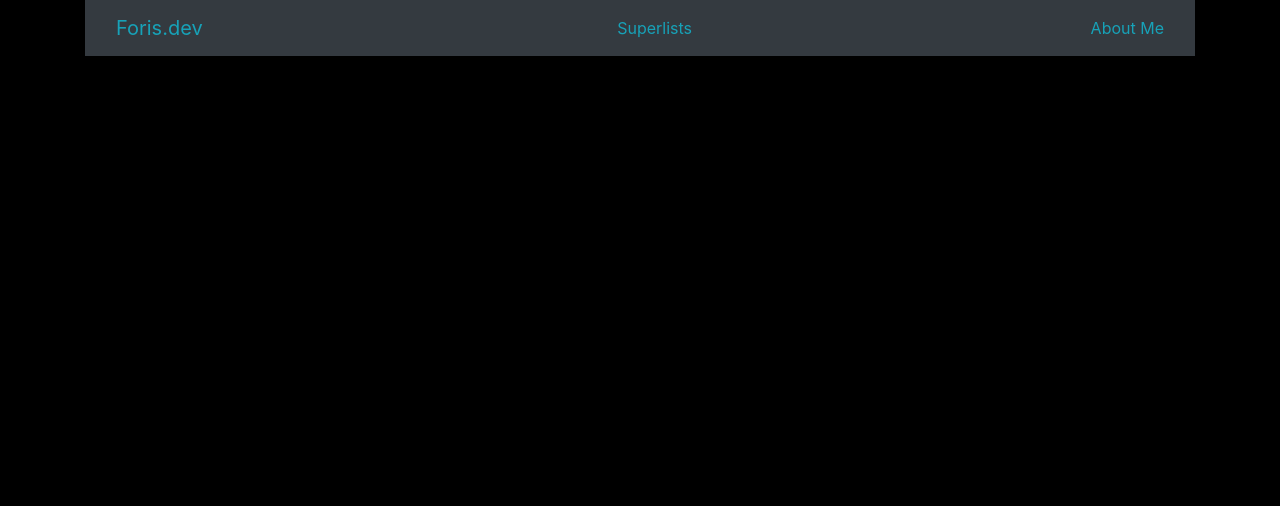
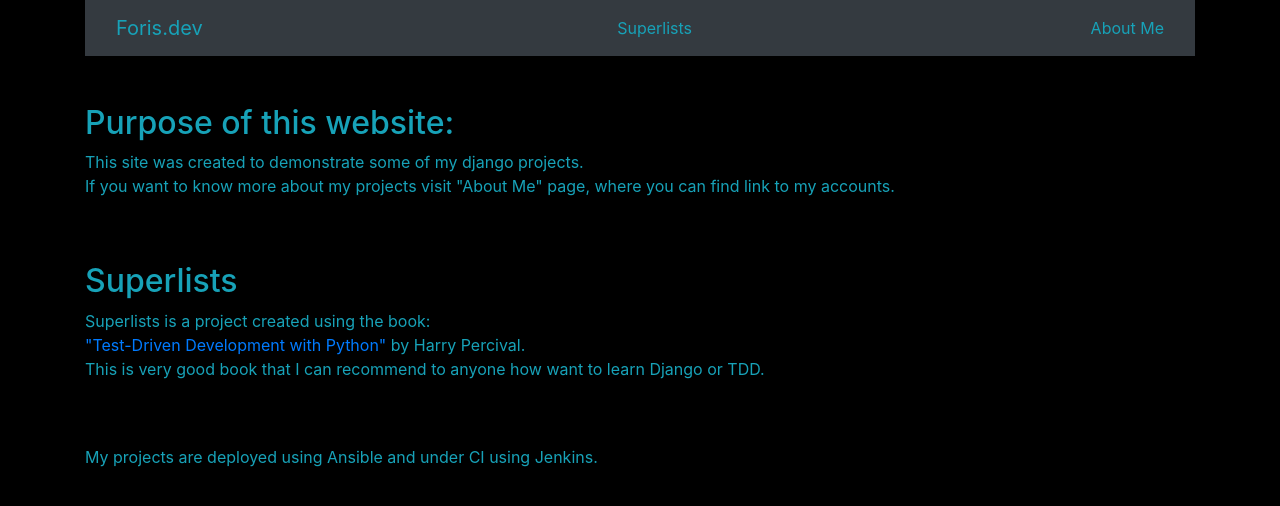
Before and after one commit to ForisTale/foris_dev, a Django app: page / in a window 1280 px wide. Shown: the top 506 px of the page. Run offline with Django 3.2, Linux system fonts and the light colour scheme; some libraries are stand-ins or nearby versions.

Commit message:
complete basic look and text

```diff
--- /dev/null
+++ b/main_page/static/main_page/home.css
@@ -0,0 +1,3 @@
+h2, p, a {
+    color: aqua;
+}
--- a/main_page/templates/main_page/home.html
+++ b/main_page/templates/main_page/home.html
@@ -1 +1,30 @@
 {% extends "main_page/base.html" %}
+{% block stylesheet %}
+<link href="/static/main_page/home.css"
+{% endblock %}
+
+{% block body %}
+<div class="row my-5">
+    <div class="col">
+        <h2 class="text-info">Purpose of this website:</h2>
+        <p class="text-info">This site was created to demonstrate some of my django projects.<br>
+        If you want to know more about my projects visit "About Me" page, where you can find link to my accounts.</p>
+    </div>
+</div>
+<div class="row my-5">
+    <div class="col">
+        <h2><a class="text-info" href="{% url 'lists:home' %}">Superlists</a></h2>
+        <p class="text-info">
+            Superlists is a project created using the book:<br>
+            <a href="https://www.obeythetestinggoat.com/">"Test-Driven Development with Python"</a>
+            by Harry Percival.<br>
+            This is very good book that I can recommend to anyone how want to learn Django or TDD.
+        </p>
+    </div>
+</div>
+<div class="row my-5">
+<div class="col">
+    <p>My projects are deployed using Ansible and under CI using Jenkins.</p>
+</div>
+</div>
+{% endblock %}
```
Also changed, not shown: main_page/templates/main_page/about_me.html (+6 -1 lines).
